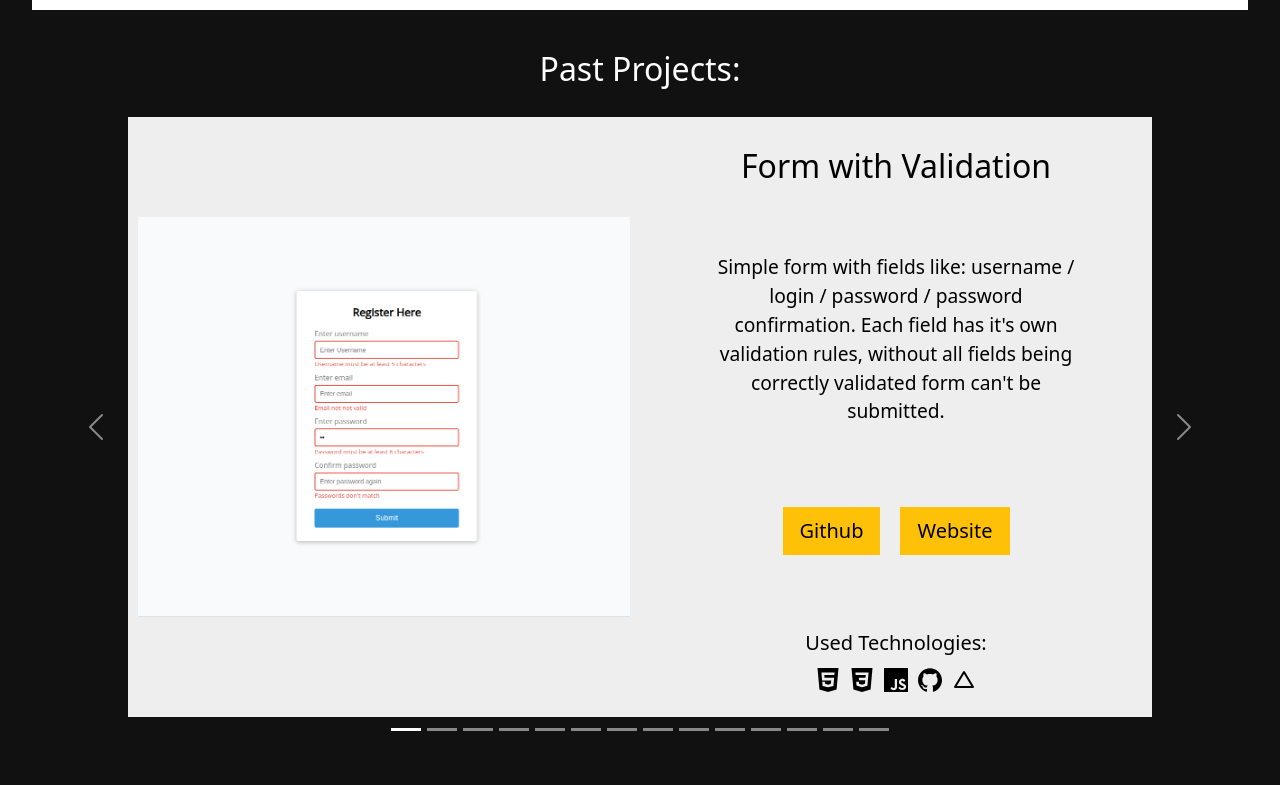
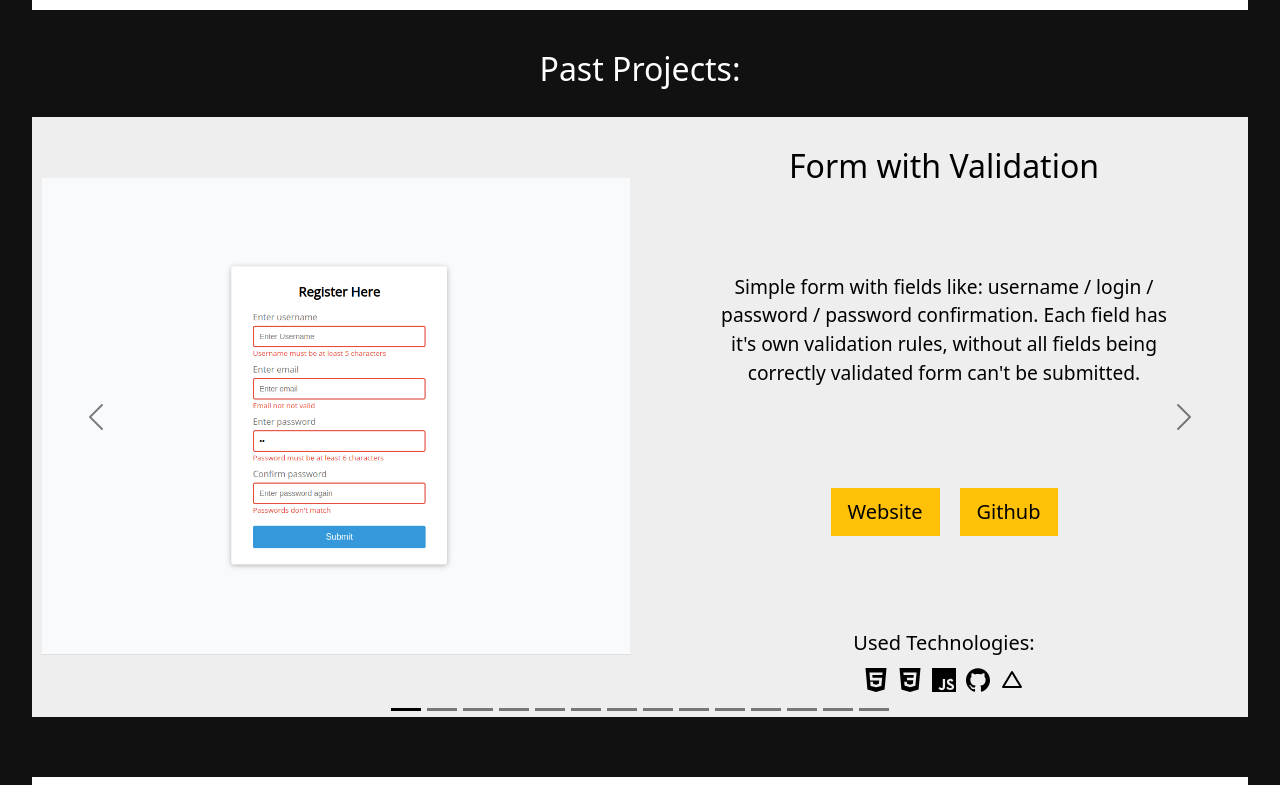
Before and after one commit to greg19850/new-myPage, a React (Create React App) app: page / in a window 1280 px wide. Shown: the part 2815-3600 px from the top of the page. Built offline with nearby package versions, Linux system fonts and the light colour scheme.

Commit message:
Added buttons links for projects

```diff
--- a/src/pages/ProjectsPage.js
+++ b/src/pages/ProjectsPage.js
@@ -12,7 +12,7 @@ const ProjectsPage = () => {
   return (
     <div id='projects' className='projects'>
       <h2>Past Projects:</h2>
-      <Carousel interval={null}>
+      <Carousel variant="dark" interval={null}>
         {ProjectsList.map(project => (
           <Carousel.Item className='carousel'>
             <div className='project-card'>
@@ -27,8 +27,8 @@ const ProjectsPage = () => {
                 <h2>{project.title}</h2>
                 <p>{project.text}</p>
                 <div className="buttons">
-                  <Button variant="warning" className='button rounded-0' size='lg'>Github</Button>
-                  <Button variant="warning" className='button  rounded-0' size='lg'>Website</Button>
+                  <Button href={project.link1} target="_blank" variant="warning" className='button  rounded-0' size='lg'>Website</Button>
+                  <Button href={project.link2} target="_blank" variant="warning" className='button rounded-0' size='lg'>Github</Button>
                 </div>
                 <div className='technologies'>
                   <h5>Used Technologies:</h5>
--- a/src/styles/Projects.scss
+++ b/src/styles/Projects.scss
@@ -8,12 +8,12 @@
   }
 
   .carousel {
-    height: 100%;
+
 
     .project-card {
       display: flex;
-      margin: 20px auto 40px;
-      width: 80%;
+      margin: 20px auto;
+      width: 95%;
       min-height: 600px;
       background-color: #eee;
 
@@ -22,6 +22,7 @@
         align-items: center;
         width: 50%;
         padding: 10px;
+
 
         @media screen and (max-width: 980px) {
           height: 45%;
@@ -35,8 +36,6 @@
         flex-direction: column;
         align-items: center;
         justify-content: space-between;
-        min-height: calc(600px * 0.9);
-        min-height: 100%;
         width: 50%;
         color: #000;
         padding: 20px;
@@ -77,7 +76,6 @@
       @media screen and (max-width: 980px) {
         flex-direction: column;
         align-items: center;
-        width: 80%;
         margin-bottom: 40px;
       }
     }
```
